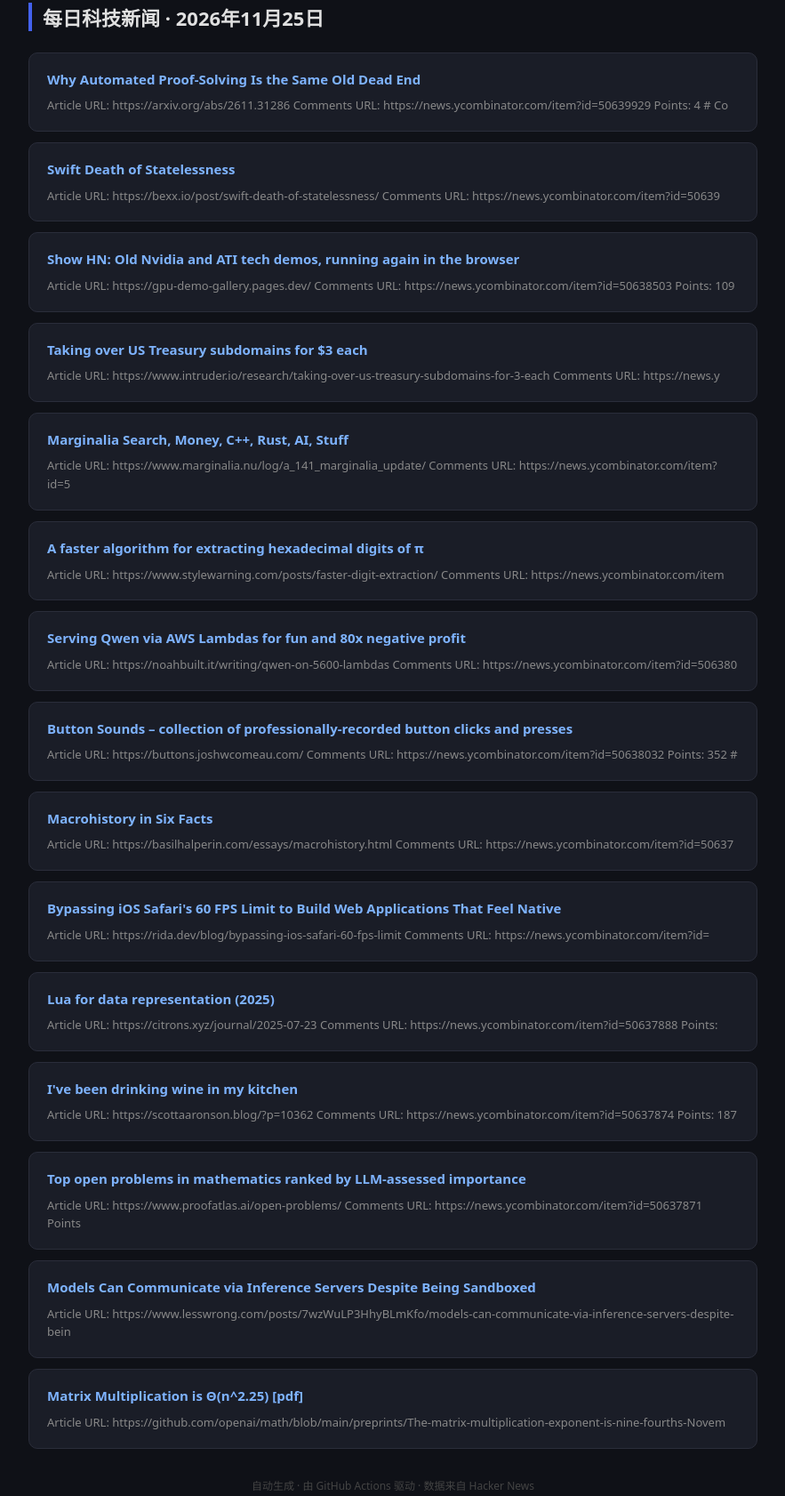
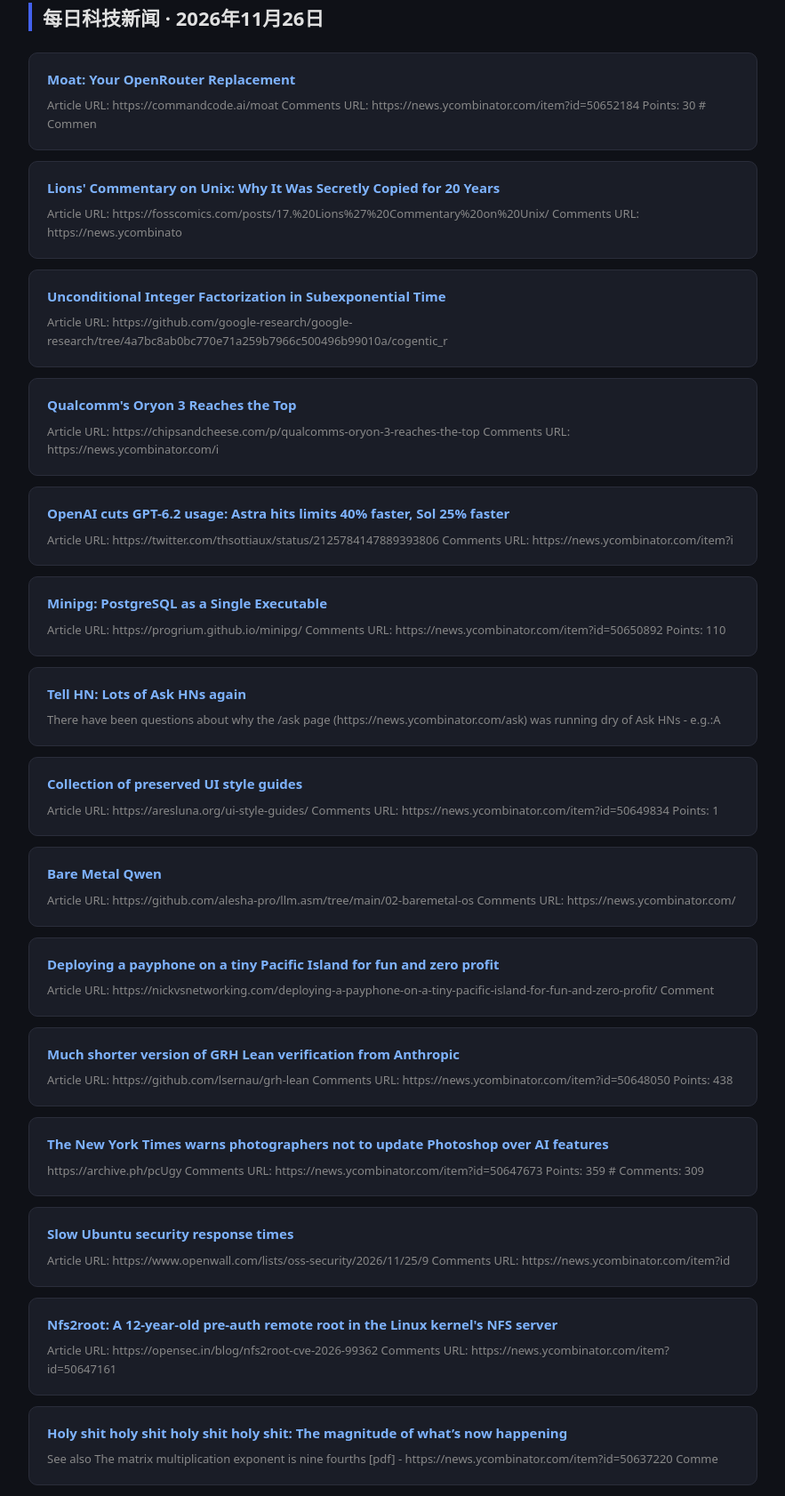
Before and after one commit to erdmanncho/daily-tech-news, a plain HTML site: page docs/index.html in a window 1280 px wide. Shown: the part 32-1714 px from the top of the page at 89% size, without its empty margins (198-1081 px from the left). Drawn offline with Linux system fonts and the light colour scheme.

Commit message:
每日新闻更新 2026-11-26

```diff
--- a/docs/index.html
+++ b/docs/index.html
@@ -1,7 +1,7 @@
 <!DOCTYPE html>
 <html lang="zh"><head><meta charset="UTF-8">
 <meta name="viewport" content="width=device-width,initial-scale=1">
-<title>每日科技新闻 · 2026年11月25日</title>
+<title>每日科技新闻 · 2026年11月26日</title>
 <style>
   body{font-family:system-ui,sans-serif;max-width:820px;margin:0 auto;padding:20px 16px;background:#0f1117;color:#e0e0e0}
   h1{font-size:22px;border-left:4px solid #4361ee;padding-left:12px;margin-bottom:24px}
@@ -14,88 +14,90 @@
   footer{text-align:center;color:#444;margin-top:32px;font-size:12px}
 </style></head>
 <body>
-  <h1>每日科技新闻 · 2026年11月25日</h1>
+  <h1>每日科技新闻 · 2026年11月26日</h1>
 
     <div class="card">
-      <a href="https://arxiv.org/abs/2611.31286" target="_blank"><h2>Why Automated Proof-Solving Is the Same Old Dead End</h2></a>
-      <p>Article URL: https://arxiv.org/abs/2611.31286
-Comments URL: https://news.ycombinator.com/item?id=50639929
-Points: 4
-# Co</p>
+      <a href="https://commandcode.ai/moat" target="_blank"><h2>Moat: Your OpenRouter Replacement</h2></a>
+      <p>Article URL: https://commandcode.ai/moat
+Comments URL: https://news.ycombinator.com/item?id=50652184
+Points: 30
+# Commen</p>
     </div>
     <div class="card">
-      <a href="https://bexx.io/post/swift-death-of-statelessness/" target="_blank"><h2>Swift Death of Statelessness</h2></a>
-      <p>Article URL: https://bexx.io/post/swift-death-of-statelessness/
-Comments URL: https://news.ycombinator.com/item?id=50639</p>
+      <a href="https://fosscomics.com/posts/17.%20Lions%27%20Commentary%20on%20Unix/" target="_blank"><h2>Lions' Commentary on Unix: Why It Was Secretly Copied for 20 Years</h2></a>
+      <p>Article URL: https://fosscomics.com/posts/17.%20Lions%27%20Commentary%20on%20Unix/
+Comments URL: https://news.ycombinato</p>
     </div>
     <div class="card">
-      <a href="https://gpu-demo-gallery.pages.dev/" target="_blank"><h2>Show HN: Old Nvidia and ATI tech demos, running again in the browser</h2></a>
-      <p>Article URL: https://gpu-demo-gallery.pages.dev/
-Comments URL: https://news.ycombinator.com/item?id=50638503
-Points: 109</p>
+      <a href="https://github.com/google-research/google-research/tree/4a7bc8ab0bc770e71a259b7966c500496b99010a/cogentic_research_papers/integer_factorization" target="_blank"><h2>Unconditional Integer Factorization in Subexponential Time</h2></a>
+      <p>Article URL: https://github.com/google-research/google-research/tree/4a7bc8ab0bc770e71a259b7966c500496b99010a/cogentic_r</p>
     </div>
     <div class="card">
-      <a href="https://www.intruder.io/research/taking-over-us-treasury-subdomains-for-3-each" target="_blank"><h2>Taking over US Treasury subdomains for $3 each</h2></a>
-      <p>Article URL: https://www.intruder.io/research/taking-over-us-treasury-subdomains-for-3-each
-Comments URL: https://news.y</p>
+      <a href="https://chipsandcheese.com/p/qualcomms-oryon-3-reaches-the-top" target="_blank"><h2>Qualcomm's Oryon 3 Reaches the Top</h2></a>
+      <p>Article URL: https://chipsandcheese.com/p/qualcomms-oryon-3-reaches-the-top
+Comments URL: https://news.ycombinator.com/i</p>
     </div>
     <div class="card">
-      <a href="https://www.marginalia.nu/log/a_141_marginalia_update/" target="_blank"><h2>Marginalia Search, Money, C++, Rust, AI, Stuff</h2></a>
-      <p>Article URL: https://www.marginalia.nu/log/a_141_marginalia_update/
-Comments URL: https://news.ycombinator.com/item?id=5</p>
+      <a href="https://twitter.com/thsottiaux/status/2125784147889393806" target="_blank"><h2>OpenAI cuts GPT-6.2 usage: Astra hits limits 40% faster, Sol 25% faster</h2></a>
+      <p>Article URL: https://twitter.com/thsottiaux/status/2125784147889393806
+Comments URL: https://news.ycombinator.com/item?i</p>
     </div>
     <div class="card">
-      <a href="https://www.stylewarning.com/posts/faster-digit-extraction/" target="_blank"><h2>A faster algorithm for extracting hexadecimal digits of π</h2></a>
-      <p>Article URL: https://www.stylewarning.com/posts/faster-digit-extraction/
-Comments URL: https://news.ycombinator.com/item</p>
+      <a href="https://progrium.github.io/minipg/" target="_blank"><h2>Minipg: PostgreSQL as a Single Executable</h2></a>
+      <p>Article URL: https://progrium.github.io/minipg/
+Comments URL: https://news.ycombinator.com/item?id=50650892
+Points: 110
+</p>
     </div>
     <div class="card">
-      <a href="https://noahbuilt.it/writing/qwen-on-5600-lambdas" target="_blank"><h2>Serving Qwen via AWS Lambdas for fun and 80x negative profit</h2></a>
-      <p>Article URL: https://noahbuilt.it/writing/qwen-on-5600-lambdas
-Comments URL: https://news.ycombinator.com/item?id=506380</p>
+      <a href="https://news.ycombinator.com/item?id=50649864" target="_blank"><h2>Tell HN: Lots of Ask HNs again</h2></a>
+      <p>There have been questions about why the /ask page (https://news.ycombinator.com/ask) was running dry of Ask HNs - e.g.:A</p>
     </div>
     <div class="card">
-      <a href="https://buttons.joshwcomeau.com/" target="_blank"><h2>Button Sounds – collection of professionally-recorded button clicks and presses</h2></a>
-      <p>Article URL: https://buttons.joshwcomeau.com/
-Comments URL: https://news.ycombinator.com/item?id=50638032
-Points: 352
-# </p>
+      <a href="https://aresluna.org/ui-style-guides/" target="_blank"><h2>Collection of preserved UI style guides</h2></a>
+      <p>Article URL: https://aresluna.org/ui-style-guides/
+Comments URL: https://news.ycombinator.com/item?id=50649834
+Points: 1</p>
     </div>
     <div class="card">
-      <a href="https://basilhalperin.com/essays/macrohistory.html" target="_blank"><h2>Macrohistory in Six Facts</h2></a>
-      <p>Article URL: https://basilhalperin.com/essays/macrohistory.html
-Comments URL: https://news.ycombinator.com/item?id=50637</p>
+      <a href="https://github.com/alesha-pro/llm.asm/tree/main/02-baremetal-os" target="_blank"><h2>Bare Metal Qwen</h2></a>
+      <p>Article URL: https://github.com/alesha-pro/llm.asm/tree/main/02-baremetal-os
+Comments URL: https://news.ycombinator.com/</p>
     </div>
     <div class="card">
-      <a href="https://rida.dev/blog/bypassing-ios-safari-60-fps-limit" target="_blank"><h2>Bypassing iOS Safari's 60 FPS Limit to Build Web Applications That Feel Native</h2></a>
-      <p>Article URL: https://rida.dev/blog/bypassing-ios-safari-60-fps-limit
-Comments URL: https://news.ycombinator.com/item?id=</p>
+      <a href="https://nickvsnetworking.com/deploying-a-payphone-on-a-tiny-pacific-island-for-fun-and-zero-profit/" target="_blank"><h2>Deploying a payphone on a tiny Pacific Island for fun and zero profit</h2></a>
+      <p>Article URL: https://nickvsnetworking.com/deploying-a-payphone-on-a-tiny-pacific-island-for-fun-and-zero-profit/
+Comment</p>
     </div>
     <div class="card">
-      <a href="https://citrons.xyz/journal/2025-07-23" target="_blank"><h2>Lua for data representation (2025)</h2></a>
-      <p>Article URL: https://citrons.xyz/journal/2025-07-23
-Comments URL: https://news.ycombinator.com/item?id=50637888
-Points: </p>
+      <a href="https://github.com/lsernau/grh-lean" target="_blank"><h2>Much shorter version of GRH Lean verification from Anthropic</h2></a>
+      <p>Article URL: https://github.com/lsernau/grh-lean
+Comments URL: https://news.ycombinator.com/item?id=50648050
+Points: 438</p>
     </div>
     <div class="card">
-      <a href="https://scottaaronson.blog/?p=10362" target="_blank"><h2>I've been drinking wine in my kitchen</h2></a>
-      <p>Article URL: https://scottaaronson.blog/?p=10362
-Comments URL: https://news.ycombinator.com/item?id=50637874
-Points: 187</p>
+      <a href="https://www.theverge.com/ai-artificial-intelligence/1041227/the-new-york-times-warns-photographers-not-to-update-photoshop-over-ai-features" target="_blank"><h2>The New York Times warns photographers not to update Photoshop over AI features</h2></a>
+      <p>https://archive.ph/pcUgy
+
+Comments URL: https://news.ycombinator.com/item?id=50647673
+Points: 359
+# Comments: 309</p>
     </div>
     <div class="card">
-      <a href="https://www.proofatlas.ai/open-problems/" target="_blank"><h2>Top open problems in mathematics ranked by LLM-assessed importance</h2></a>
-      <p>Article URL: https://www.proofatlas.ai/open-problems/
-Comments URL: https://news.ycombinator.com/item?id=50637871
-Points</p>
+      <a href="https://www.openwall.com/lists/oss-security/2026/11/25/9" target="_blank"><h2>Slow Ubuntu security response times</h2></a>
+      <p>Article URL: https://www.openwall.com/lists/oss-security/2026/11/25/9
+Comments URL: https://news.ycombinator.com/item?id</p>
     </div>
     <div class="card">
-      <a href="https://www.lesswrong.com/posts/7wzWuLP3HhyBLmKfo/models-can-communicate-via-inference-servers-despite-being" target="_blank"><h2>Models Can Communicate via Inference Servers Despite Being Sandboxed</h2></a>
-      <p>Article URL: https://www.lesswrong.com/posts/7wzWuLP3HhyBLmKfo/models-can-communicate-via-inference-servers-despite-bein</p>
+      <a href="https://opensec.in/blog/nfs2root-cve-2026-99362" target="_blank"><h2>Nfs2root: A 12-year-old pre-auth remote root in the Linux kernel's NFS server</h2></a>
+      <p>Article URL: https://opensec.in/blog/nfs2root-cve-2026-99362
+Comments URL: https://news.ycombinator.com/item?id=50647161</p>
     </div>
     <div class="card">
-      <a href="https://github.com/openai/math/blob/main/preprints/The-matrix-multiplication-exponent-is-nine-fourths-November-24-2026/paper.pdf" target="_blank"><h2>Matrix Multiplication is Θ(n^2.25) [pdf]</h2></a>
-      <p>Article URL: https://github.com/openai/math/blob/main/preprints/The-matrix-multiplication-exponent-is-nine-fourths-Novem</p>
+      <a href="https://scottaaronson.blog/?p=10379" target="_blank"><h2>Holy shit holy shit holy shit holy shit: The magnitude of what’s now happening</h2></a>
+      <p>See also The matrix multiplication exponent is nine fourths [pdf] - https://news.ycombinator.com/item?id=50637220
+
+Comme</p>
     </div>
   <footer>自动生成 · 由 GitHub Actions 驱动 · 数据来自 Hacker News</footer>
 </body></html>
```
